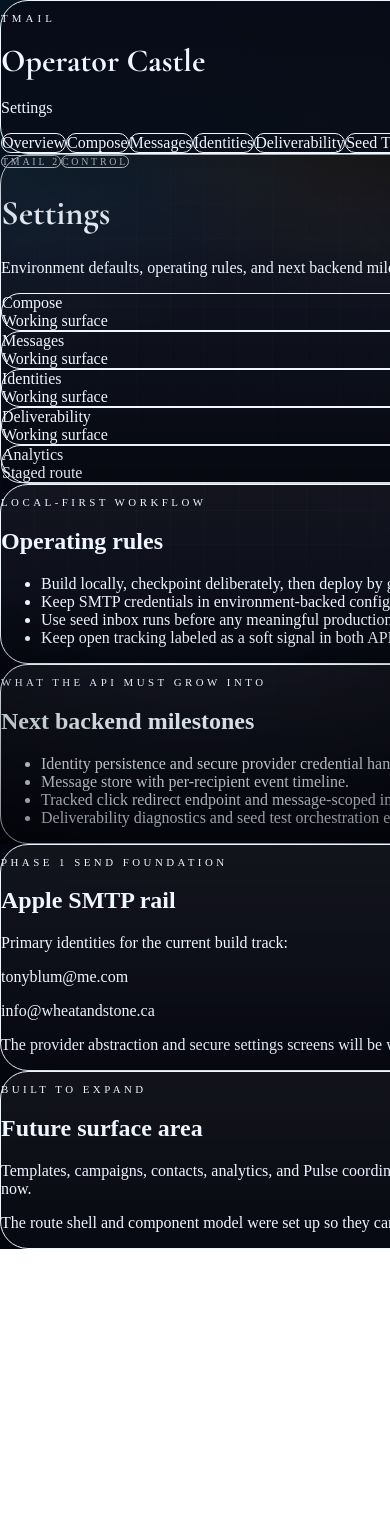
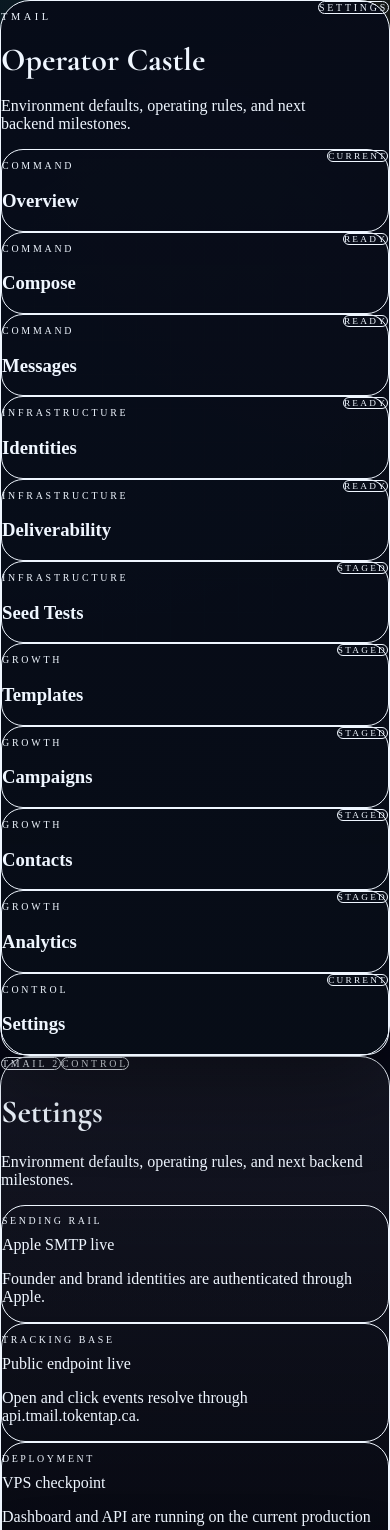
Before and after one commit to Emaren/tmail-app, a Next.js app: page /dashboard/settings in a window 390 px wide. Shown: the top 1530 px of the page. Before the commit the page ends 1249 px from the top, so only its background shows below. Built offline with nearby package versions, Linux system fonts and the light colour scheme.

Commit message:
feat: simplify shell and improve responsive polish

```diff
--- a/app/components/dashboard/StatCard.tsx
+++ b/app/components/dashboard/StatCard.tsx
@@ -15,7 +15,7 @@
   return (
     <article
       className={[
-        'rounded-[26px] border border-white/10 bg-gradient-to-br p-5 shadow-[0_18px_60px_rgba(0,0,0,0.28)] sm:p-6',
+        'min-h-[188px] rounded-[26px] border border-white/10 bg-gradient-to-br p-5 shadow-[0_18px_60px_rgba(0,0,0,0.28)] sm:p-6',
         toneClasses[tone],
       ].join(' ')}
     >
--- a/app/components/layout/AppShell.tsx
+++ b/app/components/layout/AppShell.tsx
@@ -4,7 +4,7 @@
 
 export default function AppShell({ children }: { children: ReactNode }) {
   return (
-    <div className="mx-auto grid min-h-screen w-full max-w-[1820px] gap-4 px-3 py-3 sm:px-4 sm:py-4 lg:grid-cols-[320px_minmax(0,1fr)] lg:gap-6 lg:px-6 lg:py-6 xl:grid-cols-[340px_minmax(0,1fr)]">
+    <div className="mx-auto grid min-h-screen w-full max-w-[1820px] gap-4 px-3 py-3 sm:px-4 sm:py-4 xl:grid-cols-[318px_minmax(0,1fr)] xl:gap-6 xl:px-6 xl:py-6">
       <SidebarNav />
       <main className="min-w-0 space-y-4 pb-16 sm:space-y-5 lg:space-y-6 lg:pb-10">
         <HeaderBar />
--- a/app/components/layout/HeaderBar.tsx
+++ b/app/components/layout/HeaderBar.tsx
@@ -1,25 +1,33 @@
 'use client';
 
-import Link from 'next/link';
 import { usePathname } from 'next/navigation';
-import { navigationItems, resolveNavItem } from '@/lib/navigation';
+import { resolveNavItem } from '@/lib/navigation';
 
-const quickActionHrefs = new Set([
-  '/dashboard/compose',
-  '/dashboard/messages',
-  '/dashboard/identities',
-  '/dashboard/deliverability',
-  '/dashboard/analytics',
-]);
+const liveSignals = [
+  {
+    label: 'Sending rail',
+    value: 'Apple SMTP live',
+    note: 'Founder and brand identities are authenticated through Apple.',
+  },
+  {
+    label: 'Tracking base',
+    value: 'Public endpoint live',
+    note: 'Open and click events resolve through api.tmail.tokentap.ca.',
+  },
+  {
+    label: 'Deployment',
+    value: 'VPS checkpoint',
+    note: 'Dashboard and API are running on the current production server.',
+  },
+];
 
 export default function HeaderBar() {
   const pathname = usePathname();
   const current = resolveNavItem(pathname);
-  const quickActions = navigationItems.filter((item) => quickActionHrefs.has(item.href));
 
   return (
     <header className="rounded-[30px] border border-white/10 bg-[linear-gradient(180deg,rgba(255,255,255,0.06),rgba(8,10,19,0.92))] px-5 py-5 shadow-[0_20px_80px_rgba(0,0,0,0.34)] backdrop-blur sm:px-6 sm:py-6 lg:px-7 lg:py-7">
-      <div className="flex flex-col gap-6 xl:flex-row xl:items-end xl:justify-between">
+      <div className="grid gap-6 xl:grid-cols-[minmax(0,1.15fr)_minmax(320px,0.85fr)] xl:items-end">
         <div className="max-w-3xl">
           <div className="flex flex-wrap items-center gap-2">
             <span className="rounded-full border border-cyan-300/18 bg-cyan-300/10 px-3 py-1 text-[0.62rem] uppercase tracking-[0.28em] text-cyan-100">
@@ -29,29 +37,19 @@
               {current.section}
             </span>
           </div>
-          <h2 className="mt-4 font-display text-[2.15rem] leading-none text-white sm:text-5xl">{current.label}</h2>
+
+          <h2 className="mt-4 font-display text-[clamp(2rem,4vw,4rem)] leading-[0.92] text-white">{current.label}</h2>
           <p className="mt-4 max-w-2xl text-sm leading-7 text-slate-300/74 sm:text-base">{current.description}</p>
         </div>
 
-        <div className="grid gap-2 sm:grid-cols-2 xl:min-w-[380px]">
-          {quickActions.map((item) => {
-            const active = pathname === item.href || pathname.startsWith(`${item.href}/`);
-            return (
-              <Link
-                key={item.href}
-                href={item.href}
-                className={[
-                  'rounded-[22px] border px-4 py-3 text-sm transition',
-                  active
-                    ? 'border-white/14 bg-white/10 text-white'
-                    : 'border-white/10 bg-white/[0.04] text-slate-300/78 hover:bg-white/[0.07] hover:text-white',
-                ].join(' ')}
-              >
-                <div className="font-medium">{item.label}</div>
-                <div className="mt-1 text-xs leading-5 text-slate-400">{item.state === 'live' ? 'Working surface' : 'Staged route'}</div>
-              </Link>
-            );
-          })}
+        <div className="grid gap-3 sm:grid-cols-3 xl:grid-cols-1">
+          {liveSignals.map((signal) => (
+            <div key={signal.label} className="rounded-[24px] border border-white/8 bg-white/[0.03] px-4 py-4">
+              <p className="text-[0.62rem] uppercase tracking-[0.26em] text-slate-400">{signal.label}</p>
+              <div className="mt-3 text-base font-semibold text-white">{signal.value}</div>
+              <p className="mt-2 text-sm leading-6 text-slate-300/72">{signal.note}</p>
+            </div>
+          ))}
         </div>
       </div>
     </header>
--- a/app/components/layout/SidebarNav.tsx
+++ b/app/components/layout/SidebarNav.tsx
@@ -4,40 +4,15 @@
 import { usePathname } from 'next/navigation';
 import { navigationItems, navigationSections, resolveNavItem } from '@/lib/navigation';
 
-function NavButton({
-  href,
-  label,
-  state,
-  active,
-}: {
-  href: string;
-  label: string;
-  state: 'live' | 'staged';
-  active: boolean;
-}) {
-  return (
-    <Link
-      href={href}
-      className={[
-        'group flex items-center justify-between rounded-2xl px-4 py-3 text-sm transition',
-        active
-          ? 'bg-white/12 text-white shadow-[inset_0_1px_0_rgba(255,255,255,0.08)]'
-          : 'text-slate-300/76 hover:bg-white/6 hover:text-white',
-      ].join(' ')}
-    >
-      <span>{label}</span>
-      <span
-        className={[
-          'rounded-full border px-2 py-1 text-[0.62rem] uppercase tracking-[0.24em] transition',
-          state === 'live'
-            ? 'border-cyan-300/18 bg-cyan-300/10 text-cyan-100'
-            : 'border-white/10 bg-white/6 text-slate-300',
-        ].join(' ')}
-      >
-        {active ? 'Here' : state === 'live' ? 'Live' : 'Staged'}
-      </span>
-    </Link>
-  );
+function isActive(pathname: string, href: string) {
+  return pathname === href || pathname.startsWith(`${href}/`);
+}
+
+function routeStateLabel(active: boolean, state: 'live' | 'staged') {
+  if (active) {
+    return 'Current';
+  }
+  return state === 'live' ? 'Ready' : 'Staged';
 }
 
 export default function SidebarNav() {
@@ -46,67 +21,98 @@
 
   return (
     <>
-      <div className="lg:hidden">
-        <div className="sticky top-3 z-40 rounded-[28px] border border-white/10 bg-[linear-gradient(180deg,rgba(7,11,24,0.94),rgba(8,14,24,0.9))] p-4 shadow-[0_22px_90px_rgba(0,0,0,0.44)] backdrop-blur">
+      <div className="xl:hidden">
+        <div className="sticky top-3 z-40 rounded-[30px] border border-white/10 bg-[linear-gradient(180deg,rgba(7,11,24,0.96),rgba(8,14,24,0.92))] p-4 shadow-[0_22px_90px_rgba(0,0,0,0.44)] backdrop-blur sm:p-5">
+          <div className="flex flex-col gap-5">
             <div className="flex items-start justify-between gap-4">
-            <div>
-              <p className="text-[0.68rem] uppercase tracking-[0.38em] text-cyan-200/65">TMail</p>
-              <h1 className="mt-2 font-display text-2xl leading-none text-white">Operator Castle</h1>
-              <p className="mt-2 text-sm leading-6 text-slate-300/74">{current.label}</p>
+              <div className="min-w-0">
+                <p className="text-[0.65rem] uppercase tracking-[0.34em] text-cyan-200/70">TMail</p>
+                <h1 className="mt-2 font-display text-[2rem] leading-none text-white sm:text-[2.3rem]">Operator Castle</h1>
+                <p className="mt-3 text-sm leading-6 text-slate-300/74">{current.description}</p>
               </div>
-            <span className="rounded-full border border-white/10 bg-white/6 px-3 py-1.5 text-[0.62rem] uppercase tracking-[0.28em] text-slate-200">
-              All Sections
+              <span className="shrink-0 rounded-full border border-white/10 bg-white/[0.04] px-3 py-1.5 text-[0.62rem] uppercase tracking-[0.28em] text-slate-200">
+                {current.label}
               </span>
             </div>
 
-          <div className="no-scrollbar mt-4 flex gap-2 overflow-x-auto pb-1">
+            <div className="grid gap-3 sm:grid-cols-2 lg:grid-cols-3">
               {navigationItems.map((item) => {
-              const active = pathname === item.href || pathname.startsWith(`${item.href}/`);
+                const active = isActive(pathname, item.href);
                 return (
                   <Link
                     key={item.href}
                     href={item.href}
                     className={[
-                    'whitespace-nowrap rounded-full border px-4 py-2 text-sm transition',
+                      'rounded-[22px] border px-4 py-4 transition',
                       active
-                      ? 'border-cyan-300/24 bg-cyan-300/12 text-white'
-                      : 'border-white/10 bg-white/[0.04] text-slate-300/76 hover:bg-white/[0.07] hover:text-white',
+                        ? 'border-cyan-300/20 bg-cyan-300/10 text-white'
+                        : 'border-white/10 bg-white/[0.03] text-slate-300/78 hover:bg-white/[0.06] hover:text-white',
                     ].join(' ')}
                   >
-                  {item.label}
+                    <div className="flex items-start justify-between gap-3">
+                      <div className="min-w-0">
+                        <p className="text-[0.62rem] uppercase tracking-[0.28em] text-slate-400">{item.section}</p>
+                        <h3 className="mt-2 text-base font-semibold text-white">{item.label}</h3>
+                      </div>
+                      <span className="rounded-full border border-white/10 bg-white/6 px-2.5 py-1 text-[0.58rem] uppercase tracking-[0.24em] text-slate-200">
+                        {routeStateLabel(active, item.state)}
+                      </span>
+                    </div>
                   </Link>
                 );
               })}
             </div>
           </div>
         </div>
+      </div>
 
-      <aside className="hidden h-fit flex-col justify-between rounded-[34px] border border-white/10 bg-[linear-gradient(180deg,rgba(7,11,24,0.95),rgba(8,14,24,0.88))] p-5 shadow-[0_22px_90px_rgba(0,0,0,0.48)] backdrop-blur lg:sticky lg:top-6 lg:flex lg:max-h-[calc(100vh-3rem)] lg:overflow-y-auto">
+      <aside className="hidden h-fit flex-col justify-between rounded-[34px] border border-white/10 bg-[linear-gradient(180deg,rgba(7,11,24,0.96),rgba(8,14,24,0.9))] p-5 shadow-[0_22px_90px_rgba(0,0,0,0.48)] backdrop-blur xl:sticky xl:top-6 xl:flex xl:max-h-[calc(100vh-3rem)] xl:overflow-y-auto">
         <div className="space-y-8">
           <div className="space-y-3 px-2">
-            <p className="text-[0.68rem] uppercase tracking-[0.42em] text-cyan-200/65">TMail</p>
+            <p className="text-[0.68rem] uppercase tracking-[0.4em] text-cyan-200/68">TMail</p>
             <div>
-              <h1 className="font-display text-3xl leading-none text-white">Operator Castle</h1>
+              <h1 className="font-display text-[2.5rem] leading-none text-white">Operator Castle</h1>
               <p className="mt-3 text-sm leading-6 text-slate-300/70">
                 Compose in TMail. Validate in TMail. Send through trusted rails.
               </p>
             </div>
           </div>
 
-          <div className="rounded-[26px] border border-white/8 bg-white/[0.03] px-4 py-4">
-            <p className="text-[0.64rem] uppercase tracking-[0.26em] text-slate-400">Current room</p>
-            <div className="mt-3 text-lg font-semibold text-white">{current.label}</div>
-            <p className="mt-2 text-sm leading-6 text-slate-300/70">{current.description}</p>
+          <div className="rounded-[24px] border border-white/8 bg-white/[0.03] px-4 py-4">
+            <p className="text-[0.62rem] uppercase tracking-[0.28em] text-slate-400">Current room</p>
+            <h2 className="mt-3 text-lg font-semibold text-white">{current.label}</h2>
+            <p className="mt-2 text-sm leading-6 text-slate-300/72">{current.description}</p>
           </div>
 
           <nav className="space-y-5">
             {navigationSections.map((section) => (
-              <div key={section.title} className="space-y-2">
-                <p className="px-2 text-[0.66rem] uppercase tracking-[0.34em] text-slate-400">{section.title}</p>
+              <div key={section.title} className="space-y-2.5">
+                <p className="px-2 text-[0.62rem] uppercase tracking-[0.32em] text-slate-400">{section.title}</p>
                 <div className="space-y-2">
                   {section.items.map((item) => {
-                    const active = pathname === item.href || pathname.startsWith(`${item.href}/`);
-                    return <NavButton key={item.href} href={item.href} label={item.label} state={item.state} active={active} />;
+                    const active = isActive(pathname, item.href);
+                    return (
+                      <Link
+                        key={item.href}
+                        href={item.href}
+                        className={[
+                          'block rounded-[22px] border px-4 py-3 transition',
+                          active
+                            ? 'border-white/12 bg-white/[0.09] text-white'
+                            : 'border-white/10 bg-white/[0.03] text-slate-300/76 hover:bg-white/[0.06] hover:text-white',
+                        ].join(' ')}
+                      >
+                        <div className="flex items-start justify-between gap-3">
+                          <div className="min-w-0">
+                            <div className="font-medium">{item.label}</div>
+                            <div className="mt-1 text-xs leading-5 text-slate-400">{item.description}</div>
+                          </div>
+                          <span className="shrink-0 rounded-full border border-white/10 bg-white/6 px-2.5 py-1 text-[0.58rem] uppercase tracking-[0.24em] text-slate-200">
+                            {routeStateLabel(active, item.state)}
+                          </span>
+                        </div>
+                      </Link>
+                    );
                   })}
                 </div>
               </div>
@@ -114,10 +120,10 @@
           </nav>
         </div>
 
-        <div className="mt-8 rounded-[26px] border border-amber-300/14 bg-amber-300/6 p-5 text-sm text-slate-200/78">
-          <p className="text-[0.68rem] uppercase tracking-[0.3em] text-amber-100/65">Build Mode</p>
+        <div className="mt-8 rounded-[24px] border border-amber-300/14 bg-amber-300/6 p-5 text-sm text-slate-200/78">
+          <p className="text-[0.66rem] uppercase tracking-[0.28em] text-amber-100/68">Build Mode</p>
           <p className="mt-3 leading-6">
-            Apple SMTP is live. Seed inbox lab, campaigns, contacts, and analytics are now routed and ready for deeper wiring.
+            The shell is live, the routes are real, and the next work is auth, seed testing, and analytics depth.
           </p>
         </div>
       </aside>
--- a/app/components/shell/Panel.tsx
+++ b/app/components/shell/Panel.tsx
@@ -11,14 +11,14 @@
   return (
     <section
       className={[
-        'rounded-[28px] border border-white/10 bg-[linear-gradient(180deg,rgba(255,255,255,0.06),rgba(8,10,19,0.9))] p-5 shadow-[0_20px_80px_rgba(0,0,0,0.35)] backdrop-blur sm:p-6 lg:p-7',
+        'overflow-hidden rounded-[28px] border border-white/10 bg-[linear-gradient(180deg,rgba(255,255,255,0.06),rgba(8,10,19,0.9))] p-5 shadow-[0_20px_80px_rgba(0,0,0,0.35)] backdrop-blur sm:p-6 lg:p-7',
         className,
       ].join(' ')}
     >
       {(title || kicker) && (
         <header className="mb-6 space-y-2">
           {kicker ? <p className="text-[0.68rem] uppercase tracking-[0.32em] text-cyan-200/65">{kicker}</p> : null}
-          {title ? <h2 className="text-xl font-semibold text-white sm:text-2xl">{title}</h2> : null}
+          {title ? <h2 className="text-xl font-semibold leading-tight text-white sm:text-2xl">{title}</h2> : null}
         </header>
       )}
       {children}
--- a/app/components/shell/StatusPill.tsx
+++ b/app/components/shell/StatusPill.tsx
@@ -10,5 +10,9 @@
           ? 'border-rose-300/20 bg-rose-300/10 text-rose-100'
           : 'border-white/10 bg-white/6 text-slate-200';
 
-  return <span className={`inline-flex rounded-full border px-3 py-1 text-xs uppercase tracking-[0.24em] ${tone}`}>{label}</span>;
+  return (
+    <span className={`inline-flex items-center rounded-full border px-3 py-1.5 text-[0.62rem] uppercase tracking-[0.22em] ${tone}`}>
+      {label}
+    </span>
+  );
 }
--- a/app/dashboard/page.tsx
+++ b/app/dashboard/page.tsx
@@ -6,7 +6,6 @@
 import Panel from '@/components/shell/Panel';
 import StatusPill from '@/components/shell/StatusPill';
 import { getDashboardShellData } from '@/lib/api';
-import { navigationItems } from '@/lib/navigation';
 
 export const dynamic = 'force-dynamic';
 
@@ -14,33 +13,15 @@
   const data = await getDashboardShellData();
 
   return (
-    <div className="space-y-5 pb-12">
-      <section className="grid gap-4 md:grid-cols-2 xl:grid-cols-4">
+    <div className="space-y-6 pb-12">
+      <section className="grid gap-4 sm:grid-cols-2 2xl:grid-cols-4">
         <StatCard title="Total opens" value={String(data.overview.totalOpens)} subtext="Soft signal only. Treat clicks and replies as stronger truth." tone="cyan" />
         <StatCard title="Unique IDs" value={String(data.overview.uniqueIds)} subtext="Current tracker history across the active dataset." />
         <StatCard title="Most active identity" value={data.overview.mostActive?.id ?? 'Pending'} subtext={`${data.overview.mostActive?.count ?? 0} logged events`} />
         <StatCard title="Latest open" value={data.overview.latestOpen?.user ?? 'Pending'} subtext={data.overview.latestOpen?.timestamp ?? 'No live signal yet'} tone="amber" />
       </section>
 
-      <Panel title="Castle map" kicker="Every section is routed">
-        <div className="grid gap-3 md:grid-cols-2 xl:grid-cols-5">
-          {navigationItems.map((item) => (
-            <Link
-              key={item.href}
-              href={item.href}
-              className="rounded-[24px] border border-white/8 bg-white/[0.03] px-4 py-4 transition hover:border-cyan-200/20 hover:bg-white/[0.06]"
-            >
-              <div className="flex items-center justify-between gap-3">
-                <div className="text-base font-semibold text-white">{item.label}</div>
-                <StatusPill label={item.state === 'live' ? 'Live' : 'Staged'} state={item.state === 'live' ? 'healthy' : 'neutral'} />
-              </div>
-              <p className="mt-3 text-sm leading-6 text-slate-300/72">{item.description}</p>
-            </Link>
-          ))}
-        </div>
-      </Panel>
-
-      <section className="grid gap-5 xl:grid-cols-[1.35fr_1fr]">
+      <section className="grid gap-6 2xl:grid-cols-[1.3fr_1fr]">
         <ChartCard title="Open activity" kicker="Signal history">
           <OpensActivityChart data={data.overview.activity} />
         </ChartCard>
@@ -49,17 +30,17 @@
         </ChartCard>
       </section>
 
-      <section className="grid gap-5 xl:grid-cols-[1.2fr_0.8fr]">
+      <section className="grid gap-6 2xl:grid-cols-[1.15fr_0.85fr]">
         <Panel title="Recent messages" kicker="Checkpoint queue">
           <div className="space-y-4">
             {data.messages.map((message) => (
               <Link
                 key={message.id}
                 href={`/dashboard/messages/${message.id}`}
-                className="block rounded-[24px] border border-white/8 bg-white/[0.03] p-5 transition hover:border-cyan-200/20 hover:bg-white/[0.05]"
+                className="block rounded-[24px] border border-white/8 bg-white/[0.03] p-5 transition hover:border-cyan-200/20 hover:bg-white/[0.05] sm:p-6"
               >
-                <div className="flex flex-col gap-3 md:flex-row md:items-start md:justify-between">
-                  <div className="space-y-2">
+                <div className="flex flex-col gap-5 xl:flex-row xl:items-start xl:justify-between">
+                  <div className="space-y-3">
                     <div className="flex flex-wrap items-center gap-2">
                       <StatusPill label={message.status} state={message.status === 'Needs Review' ? 'attention' : message.status === 'Draft' ? 'neutral' : 'healthy'} />
                       <span className="text-xs uppercase tracking-[0.24em] text-slate-400">{message.identity}</span>
@@ -67,7 +48,7 @@
                     <h3 className="text-lg font-semibold text-white">{message.subject}</h3>
                     <p className="max-w-2xl text-sm leading-6 text-slate-300/72">{message.preview}</p>
                   </div>
-                  <div className="grid grid-cols-2 gap-3 text-left text-sm text-slate-300/72 sm:grid-cols-4 md:text-right">
+                  <div className="grid grid-cols-2 gap-4 text-left text-sm text-slate-300/72 sm:grid-cols-4 xl:min-w-[320px] xl:text-right">
                     <div>
                       <div className="text-[0.65rem] uppercase tracking-[0.24em] text-slate-400">Recipients</div>
                       <div className="mt-2 text-base text-white">{message.recipients}</div>
@@ -95,8 +76,8 @@
           <Panel title="Identity health" kicker="Trusted rails">
             <div className="space-y-4">
               {data.identities.map((identity) => (
-                <div key={identity.id} className="rounded-[24px] border border-white/8 bg-white/[0.03] p-5">
-                  <div className="flex items-start justify-between gap-4">
+                <div key={identity.id} className="rounded-[24px] border border-white/8 bg-white/[0.03] p-5 sm:p-6">
+                  <div className="flex flex-col gap-4 sm:flex-row sm:items-start sm:justify-between">
                     <div>
                       <p className="text-[0.68rem] uppercase tracking-[0.28em] text-cyan-200/65">{identity.label}</p>
                       <h3 className="mt-2 text-lg font-semibold text-white">{identity.address}</h3>
@@ -135,7 +116,7 @@
         </div>
       </section>
 
-      <section className="grid gap-5 xl:grid-cols-[1.1fr_0.9fr]">
+      <section className="grid gap-6 2xl:grid-cols-[1.05fr_0.95fr]">
         <Panel title="Deliverability posture" kicker="Domains and readiness">
           <div className="overflow-x-auto rounded-[24px] border border-white/8">
             <table className="min-w-[720px] w-full text-left text-sm">
@@ -171,7 +152,7 @@
             {data.seedPreview.map((seed) => (
               <div
                 key={seed.provider}
-                className="grid gap-3 rounded-[22px] border border-white/8 bg-white/[0.03] px-4 py-4 text-sm text-slate-300/75 sm:grid-cols-[1.2fr_repeat(3,1fr)]"
+                className="grid gap-3 rounded-[22px] border border-white/8 bg-white/[0.03] px-4 py-4 text-sm text-slate-300/75 sm:grid-cols-[1.2fr_repeat(3,1fr)] sm:items-center"
               >
                 <div className="font-medium text-white">{seed.provider}</div>
                 <div><span className="text-slate-400 sm:hidden">Accepted: </span>{seed.accepted}</div>
```
Lines whose indentation alone changed are shown as unchanged.
